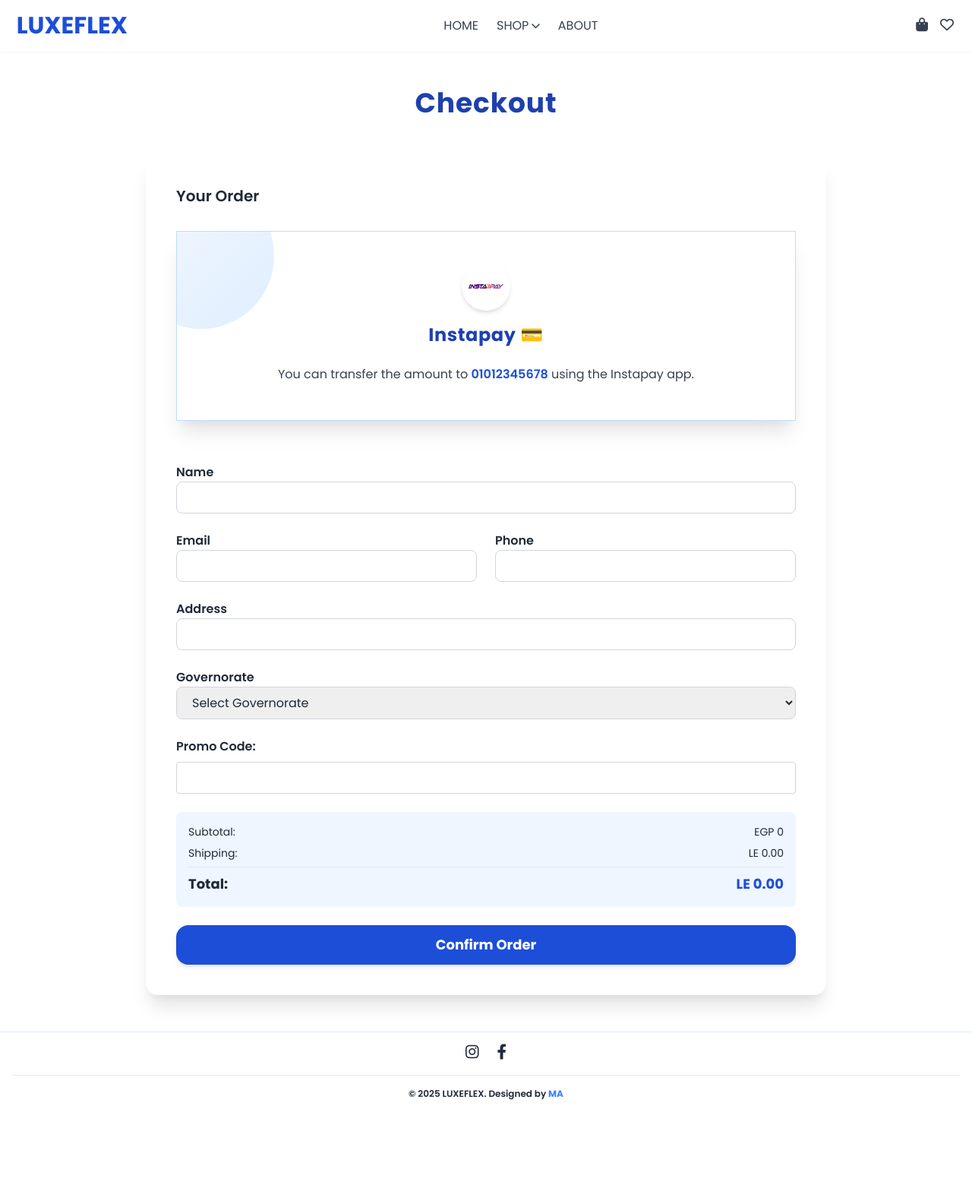
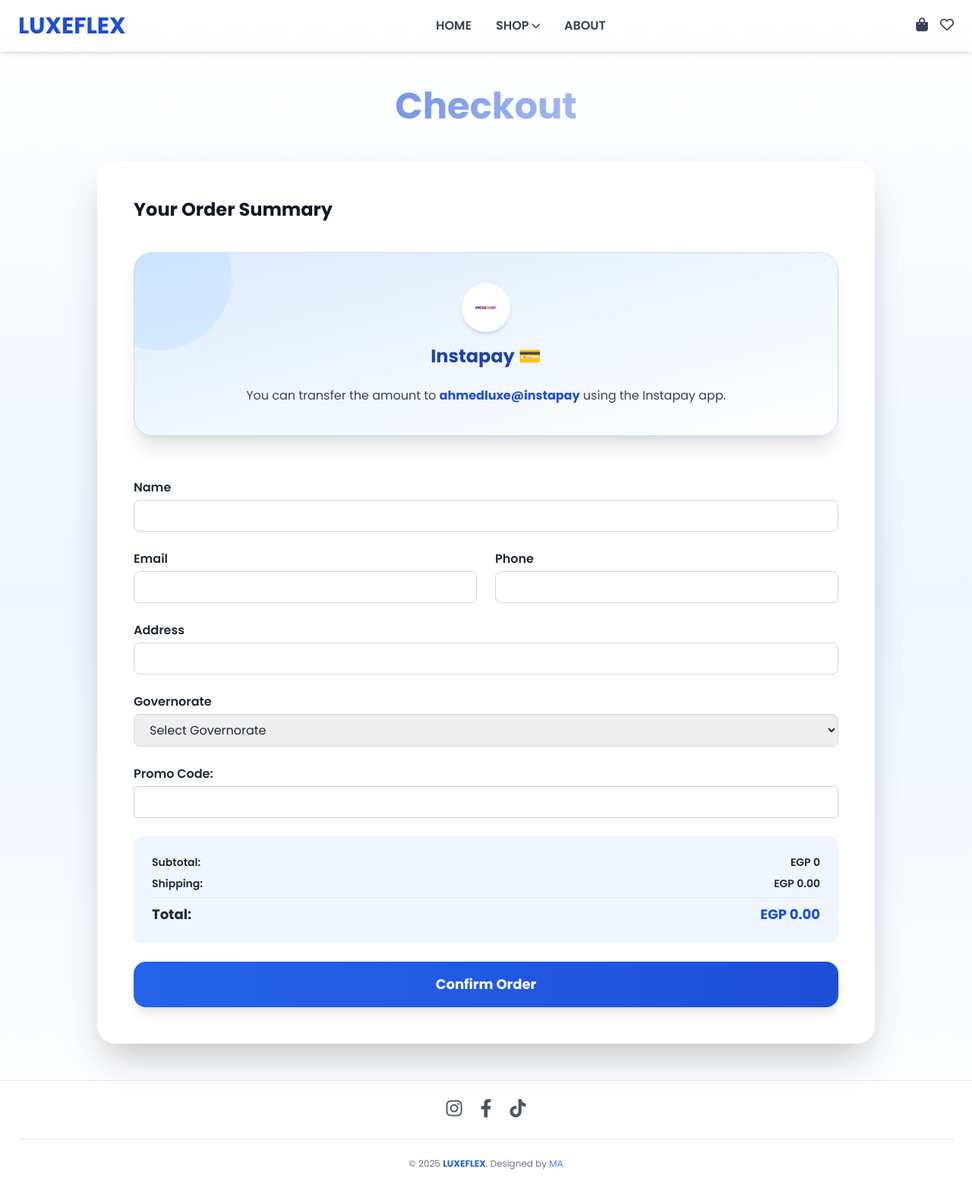
Before and after one commit to Mohanad-Ahmed-2002/ECOM-LUX, a Django app: page /checkout/ in a window 1280 px wide. Shown: the whole page at 76% size. Before the commit the page ends 1448 px from the top, so only its background shows below. Run offline with Django 5.2, Linux system fonts and the light colour scheme; data that the repository does not hold is empty; some libraries are stand-ins or nearby versions.

Commit message:
FINISH WEBSITE

```diff
--- a/store/templates/base.html
+++ b/store/templates/base.html
@@ -17,6 +17,7 @@
 
     <!-- AOS Animation -->
     <link href="https://unpkg.com/aos@2.3.1/dist/aos.css" rel="stylesheet">
+    <script src="https://unpkg.com/aos@2.3.1/dist/aos.js"></script>
 
     <!-- Alpine JS -->
     <script src="https://cdn.jsdelivr.net/npm/alpinejs@3.x.x/dist/cdn.min.js" defer></script>
@@ -24,91 +25,116 @@
     <!-- Animate.css -->
     <link rel="stylesheet" href="https://cdnjs.cloudflare.com/ajax/libs/animate.css/4.1.1/animate.min.css" />
 
-    <!-- AOS -->
-    <link href="https://unpkg.com/aos@2.3.1/dist/aos.css" rel="stylesheet" />
-    <script src="https://unpkg.com/aos@2.3.1/dist/aos.js"></script>
-    <script>
-        document.addEventListener("DOMContentLoaded", function () {
-            AOS.init();
-        });
-    </script>
-
-
-
-
     <style>
         body {
             font-family: 'Poppins', sans-serif;
         }
+
+        .glow-hover:hover {
+            text-shadow: 0 0 10px rgba(59, 130, 246, 0.8);
+        }
     </style>
+
+    <script>
+        document.addEventListener("DOMContentLoaded", function () {
+            AOS.init({ once: true });
+        });
+    </script>
 </head>
 
-<body class="text-gray-800 flex flex-col min-h-screen bg-white">
+<body class="text-gray-800 flex flex-col min-h-screen bg-gradient-to-b from-white via-blue-50 to-white">
 
     <!-- HEADER -->
-    <header class="bg-white/80 backdrop-blur-md shadow-sm sticky top-0 z-50">
+    <header class="bg-white/80 backdrop-blur-md shadow-md sticky top-0 z-50">
         <div class="container mx-auto px-6 py-4 flex justify-between items-center">
             <!-- Logo -->
-            <a href="{% url 'home' %}" class="text-3xl font-bold text-blue-700 animate-pulse">
+            <a href="{% url 'home' %}" class="text-3xl font-bold text-blue-700 glow-hover transition duration-300">
                 LUXEFLEX
             </a>
 
             <!-- Icons + Mobile Button -->
             <div class="flex items-center space-x-4 md:order-2">
-                <a href="{% url 'cart_detail' %}" class="text-gray-700 hover:text-blue-500 relative transition">
+                <a href="{% url 'cart_detail' %}"
+                    class="relative text-gray-700 hover:text-blue-500 transition duration-300">
                     <i class="fas fa-shopping-bag text-lg"></i>
                     {% if cart_item_count > 0 %}
-                    <span class="absolute -top-2 -right-2 text-xs bg-black text-white rounded-full px-1">
+                    <span class="absolute -top-2 -right-2 text-xs bg-black text-white rounded-full px-1 animate-bounce">
                         {{ cart_item_count }}
                     </span>
                     {% endif %}
-
                 </a>
-                <a href="{% url 'favorite' %}" class="text-gray-700 hover:text-blue-500 transition">
+                <a href="{% url 'favorite' %}" class="text-gray-700 hover:text-pink-500 transition duration-300">
                     <i class="far fa-heart text-lg"></i>
                 </a>
                 <button id="mobile-menu-btn" class="text-gray-700 md:hidden focus:outline-none">
-                    <i class="fas fa-bars text-xl"></i>
+                    <i class="fas fa-bars text-2xl"></i>
                 </button>
             </div>
 
             <!-- Navigation (Desktop) -->
-            <nav class="hidden md:flex space-x-6 text-gray-700 font-medium items-center md:order-1">
-                <a href="{% url 'home' %}" class="hover:text-blue-500 transition">HOME</a>
+            <nav class="hidden md:flex space-x-8 text-gray-700 font-semibold items-center md:order-1">
+                <a href="{% url 'home' %}" class="hover:text-blue-500 transition duration-300">HOME</a>
                 <div class="relative">
                     <button id="shop-toggle"
-                        class="hover:text-blue-500 flex items-center gap-1 font-medium focus:outline-none">
+                        class="hover:text-blue-500 flex items-center gap-1 font-semibold focus:outline-none">
                         SHOP <i class="fas fa-chevron-down text-xs"></i>
                     </button>
                     <div id="shop-menu"
                         class="absolute left-0 mt-2 w-40 bg-white border shadow-lg rounded-md opacity-0 scale-95 invisible transition-all duration-300 ease-out">
-                        <a href="{% url 'men_products' %}" class="block px-4 py-2 hover:bg-gray-100">MAN</a>
-                        <a href="{% url 'women_products' %}" class="block px-4 py-2 hover:bg-gray-100">WOMAN</a>
+                        <a href="{% url 'men_products' %}" class="block px-4 py-2 hover:bg-blue-50">MAN</a>
+                        <a href="{% url 'women_products' %}" class="block px-4 py-2 hover:bg-blue-50">WOMAN</a>
                     </div>
                 </div>
-                <a href="{% url 'about' %}" class="hover:text-blue-500 transition">ABOUT</a>
+                <a href="{% url 'about' %}" class="hover:text-blue-500 transition duration-300">ABOUT</a>
             </nav>
         </div>
 
         <!-- Mobile Menu -->
         <div id="mobile-menu" class="md:hidden hidden px-6 pb-4 animate-fade-in-down">
-            <a href="{% url 'home' %}" class="block py-2 text-gray-700 hover:text-blue-500">HOME</a>
+            <a href="{% url 'home' %}" class="block py-2 hover:text-blue-500">HOME</a>
             <div class="mt-2">
                 <button id="mobile-shop-toggle"
-                    class="w-full text-left flex justify-between items-center py-2 text-gray-700 hover:text-blue-500">
+                    class="w-full flex justify-between items-center py-2 hover:text-blue-500">
                     SHOP <i class="fas fa-chevron-down text-xs"></i>
                 </button>
                 <div id="mobile-shop-menu" class="ml-4 mt-1 hidden">
-                    <a href="{% url 'men_products' %}" class="block py-1 text-sm text-gray-600 hover:text-blue-500">MAN</a>
+                    <a href="{% url 'men_products' %}"
+                        class="block py-1 text-sm text-gray-600 hover:text-blue-500">MAN</a>
                     <a href="{% url 'women_products' %}"
                         class="block py-1 text-sm text-gray-600 hover:text-blue-500">WOMAN</a>
                 </div>
             </div>
-            <a href="{% url 'about' %}" class="block py-2 text-gray-700 hover:text-blue-500">ABOUT</a>
+            <a href="{% url 'about' %}" class="block py-2 hover:text-blue-500">ABOUT</a>
         </div>
     </header>
 
-    <!-- Script -->
+    {% block content %}{% endblock %}
+
+    <!-- Footer -->
+    <footer class="bg-white border-t border-blue-100 mt-auto">
+        <div class="container mx-auto px-6 py-6 text-center space-y-6">
+            <!-- Social -->
+            <div class="flex justify-center space-x-6 text-gray-600">
+                <a href="https://www.instagram.com/luxeflex2020?igsh=bm5tcGVwMTVwd2lh" target="_blank"
+                    class="hover:text-pink-500">
+                    <i class="fab fa-instagram text-2xl"></i>
+                </a>
+                <a href="https://www.facebook.com/luxeflexstore/" target="_blank" class="hover:text-blue-600">
+                    <i class="fab fa-facebook-f text-2xl"></i>
+                </a>
+                <a href="https://www.tiktok.com/@luxeflex2020?_t=ZS-8vquoikIzS4&_r=1/" target="_blank" class="hover:text-red-600">
+                    <i class="fa-brands fa-tiktok text-2xl"></i>
+                </a>
+            </div>
+            <hr class="border-blue-100">
+            <p class="text-xs text-gray-500">
+                &copy; 2025 <span class="font-bold text-blue-600">LUXEFLEX</span>. Designed by
+                <a href="https://my-portfolio-59ne.onrender.com/" target="_blank"
+                    class="text-blue-500 hover:underline">MA</a>
+            </p>
+        </div>
+    </footer>
+
     <script>
         const shopToggle = document.getElementById('shop-toggle');
         const shopMenu = document.getElementById('shop-menu');
@@ -117,7 +143,6 @@
         const mobileShopToggle = document.getElementById('mobile-shop-toggle');
         const mobileShopMenu = document.getElementById('mobile-shop-menu');
 
-        // Toggle desktop shop dropdown
         shopToggle.addEventListener('click', (e) => {
             e.stopPropagation();
             shopMenu.classList.toggle('opacity-0');
@@ -125,48 +150,20 @@
             shopMenu.classList.toggle('invisible');
         });
 
-        // Close shop menu when clicking outside
         document.addEventListener('click', (e) => {
             if (!shopToggle.contains(e.target) && !shopMenu.contains(e.target)) {
                 shopMenu.classList.add('opacity-0', 'scale-95', 'invisible');
             }
         });
 
-        // Toggle mobile menu
         mobileMenuBtn.addEventListener('click', () => {
             mobileMenu.classList.toggle('hidden');
         });
 
-        // Toggle mobile shop submenu
         mobileShopToggle.addEventListener('click', () => {
             mobileShopMenu.classList.toggle('hidden');
         });
     </script>
-
-    {% block content %}{% endblock %}
-
-    <!-- Footer -->
-    <footer class="bg-white border-t border-blue-100 mt-auto">
-        <div class="container mx-auto px-4 py-4 text-center space-y-4" >
-            <!-- Social -->
-            <div class="flex justify-center space-x-6 text-black-500">
-                <a href="https://www.instagram.com/luxeflex2020?igsh=bm5tcGVwMTVwd2lh" target="_blank"
-                    class="hover:text-pink-500">
-                    <i class="fab fa-instagram text-xl"></i>
-                </a>
-                <a href="https://www.facebook.com/luxeflexstore/" target="_blank" class="hover:text-blue-600">
-                    <i class="fab fa-facebook-f text-xl"></i>
-                </a>
-            </div>
-            <hr class="border-blue-100">
-            <p class="text-xs text-black-500 font-semibold">
-                &copy; 2025 LUXEFLEX. Designed by
-                <a href="https://my-portfolio-59ne.onrender.com/" target="_blank"
-                    class="text-blue-500 hover:underline font-bold">MA</a>
-            </p>
-        </div>
-    </footer>
-
 </body>
 
 </html>
--- a/store/templates/myapp/checkout.html
+++ b/store/templates/myapp/checkout.html
@@ -6,26 +6,27 @@
 {% block content %}
 
 {% for message in messages %}
-<div class="alert alert-{{ message.tags }}">
+<div
+    class="max-w-2xl mx-auto my-4 px-4 py-3 bg-green-100 text-green-800 font-semibold rounded-xl shadow-md animate__animated animate__fadeInDown">
     {{ message }}
 </div>
 {% endfor %}
 
 <section class="container mx-auto px-4 py-12">
     <h1
-        class="text-4xl font-extrabold text-center text-blue-800 mb-12 tracking-wide animate__animated animate__fadeInDown">
+        class="text-4xl sm:text-5xl font-extrabold bg-gradient-to-r from-blue-700 to-cyan-400 bg-clip-text text-transparent text-center mb-12 animate__animated animate__fadeInDown">
         Checkout
     </h1>
 
-    <div class="bg-white shadow-xl rounded-2xl p-6 md:p-10 max-w-4xl mx-auto">
-        <h2 class="text-xl font-semibold text-gray-800 mb-6">Your Order</h2>
+    <div class="bg-white shadow-2xl rounded-3xl p-8 md:p-12 max-w-5xl mx-auto animate__animated animate__fadeInUp">
+        <h2 class="text-2xl font-bold text-gray-900 mb-8">Your Order Summary</h2>
 
         <!-- Cart Items Summary -->
-        <div class="space-y-4 mb-8">
+        <div class="space-y-4 mb-10">
             {% for item in cart_items %}
-            <div class="flex justify-between items-center bg-gray-100 p-4 rounded-xl shadow-sm">
+            <div class="flex justify-between items-center bg-blue-50 p-4 rounded-xl shadow-sm">
                 <div>
-                    <p class="font-medium">{{ item.product.name }}</p>
+                    <p class="font-semibold">{{ item.product.name }}</p>
                     <p class="text-sm text-gray-500">Quantity: {{ item.quantity }}</p>
                 </div>
                 <p class="font-bold text-blue-700">EGP {{ item.total_price }}</p>
@@ -33,54 +34,49 @@
             {% endfor %}
         </div>
 
-        <!-- Instapay Payment Info Card -->
-        <div class="relative bg-white border border-blue-200 text-center p-10 rounded-[2rem] shadow-xl mb-14 overflow-hidden">
-            <div
-                class="absolute -top-16 -left-16 w-48 h-48 bg-gradient-to-br from-blue-100 to-blue-300 rounded-full opacity-30 blur-3xl">
+        <!-- Instapay Payment Info -->
+        <div
+            class="relative bg-gradient-to-br from-blue-100 via-blue-50 to-white border border-blue-200 p-10 rounded-3xl shadow-xl mb-14 overflow-hidden">
+            <div class="absolute -top-16 -left-16 w-48 h-48 bg-blue-300 rounded-full opacity-20 blur-3xl"></div>
+
+            <div class="text-center mb-6">
+                <div class="mx-auto w-16 h-16 bg-white rounded-full shadow-md flex items-center justify-center">
+                    <img src="/static/instapay.png" alt="Instapay Logo" class="w-10">
+                </div>
+                <h3 class="mt-4 text-2xl font-extrabold text-blue-800">Instapay 💳</h3>
             </div>
 
-            <div class="mb-6">
-                <div class="mx-auto w-16 h-16 bg-white rounded-full shadow-md flex items-center justify-center overflow-hidden">
-                    <img src="/static/instapay.png" alt="Instapay Logo" class="w-full">
-                </div>
-                <h3 class="mt-4 text-2xl font-extrabold text-blue-800 tracking-wide">Instapay 💳</h3>
-            </div>
-
-            <p class="text-base text-gray-700 mb-2">
+            <p class="text-base text-gray-700 text-center">
                 You can transfer the amount to
-                <span class="font-semibold text-blue-700">01012345678</span> using the Instapay app.
+                <span class="font-bold text-blue-700">ahmedluxe@instapay</span> using the Instapay app.
             </p>
-
         </div>
 
-
-
-
-        <!-- Form -->
+        <!-- Checkout Form -->
         <form method="POST" class="grid gap-6 md:grid-cols-2">
             {% csrf_token %}
             <div class="col-span-full">
-                <label class="font-semibold">Name</label>
+                <label class="font-semibold mb-1 block">Name</label>
                 {{ form.name|add_class:"w-full border border-gray-300 rounded-lg px-4 py-2" }}
             </div>
 
             <div>
-                <label class="font-semibold">Email</label>
+                <label class="font-semibold mb-1 block">Email</label>
                 {{ form.email|add_class:"w-full border border-gray-300 rounded-lg px-4 py-2" }}
             </div>
 
             <div>
-                <label class="font-semibold">Phone</label>
+                <label class="font-semibold mb-1 block">Phone</label>
                 {{ form.phone|add_class:"w-full border border-gray-300 rounded-lg px-4 py-2" }}
             </div>
 
             <div class="col-span-full">
-                <label class="font-semibold">Address</label>
+                <label class="font-semibold mb-1 block">Address</label>
                 {{ form.address|add_class:"w-full border border-gray-300 rounded-lg px-4 py-2" }}
             </div>
 
             <div class="col-span-full">
-                <label class="font-semibold">Governorate</label>
+                <label class="font-semibold mb-1 block">Governorate</label>
                 <select name="government" id="government" onchange="updateTotals()"
                     class="w-full border border-gray-300 px-4 py-2 rounded-lg">
                     <option value="">Select Governorate</option>
@@ -90,17 +86,17 @@
                 </select>
             </div>
 
-            <div class="col-span-full space-y-2">
-                <label for="promo_code" class="font-semibold">Promo Code:</label>
+            <div class="col-span-full">
+                <label for="promo_code" class="font-semibold mb-1 block">Promo Code:</label>
                 <input type="text" name="promo_code" id="promo_code"
                     class="w-full border border-gray-300 p-2 rounded focus:outline-none focus:ring focus:ring-black">
             </div>
 
             <!-- Totals -->
-            <div class="col-span-full bg-blue-50 p-4 rounded-lg space-y-2 text-sm text-gray-800 font-medium">
+            <div class="col-span-full bg-blue-50 p-6 rounded-xl space-y-2 text-sm text-gray-800 font-semibold">
                 <p>Subtotal: <span id="subtotal" class="float-right">EGP {{ subtotal }}</span></p>
                 <p>Shipping: <span id="shipping" class="float-right">EGP {{ shipping_fee }}</span></p>
-                <p id="discount" class="text-lg font-semibold text-green-700 hidden"></p>
+                <p id="discount" class="text-green-700 font-bold hidden"></p>
                 <hr>
                 <p class="text-lg font-bold">Total: <span id="total" class="float-right text-blue-700">EGP {{
                         grand_total }}</span></p>
@@ -109,12 +105,12 @@
             <div class="col-span-full flex justify-end">
                 <button type="submit"
                     onclick="this.disabled = true; this.innerHTML = '<i class=\'fas fa-spinner fa-spin mr-2\'></i> Processing...'; this.form.submit();"
-                    class="bg-blue-700 hover:bg-blue-800 text-white px-8 py-3 rounded-2xl font-bold text-lg shadow-md transition-all w-full text-center">
+                    class="w-full bg-gradient-to-r from-blue-600 to-blue-700 hover:scale-105 text-white py-4 rounded-2xl font-bold text-lg shadow-lg transition-all duration-300">
                     Confirm Order
                 </button>
-
             </div>
         </form>
+
     </div>
 </section>
 
@@ -127,8 +123,8 @@
         let discount = parseFloat(document.getElementById('discount')?.dataset.amount || 0);
         let total = subtotal - discount + shippingFee;
 
-        document.getElementById('shipping').innerText = 'LE ' + shippingFee.toFixed(2);
-        document.getElementById('total').innerText = 'LE ' + total.toFixed(2);
+        document.getElementById('shipping').innerText = 'EGP ' + shippingFee.toFixed(2);
+        document.getElementById('total').innerText = 'EGP ' + total.toFixed(2);
     }
 
     document.getElementById('promo_code').addEventListener('input', function () {
@@ -143,7 +139,7 @@
                     const discountElem = document.getElementById('discount');
 
                     if (data.valid) {
-                        discountElem.innerHTML = `Discount: <span class="font-bold">- LE ${data.discount.toFixed(2)}</span>`;
+                        discountElem.innerHTML = `Discount: <span class="font-bold">-EGP ${data.discount.toFixed(2)}</span>`;
                         discountElem.dataset.amount = data.discount;
                         discountElem.classList.remove('hidden');
                         updateTotals();
```
Also changed, not shown: store/templates/dashboard/order_detail.html (+32 -22 lines), store/templates/dashboard/orders_list.html (+40 -28 lines), store/templates/myapp/about.html (+32 -32 lines), store/templates/myapp/cart_detail.html (+29 -25 lines), store/templates/myapp/favorite.html (+18 -17 lines), store/templates/myapp/home.html (+15 -17 lines), store/templates/myapp/man.html (+7 -6 lines), store/templates/myapp/my_orders.html (deleted, +0 -43 lines), store/templates/myapp/order_success.html (+28 -30 lines), store/templates/myapp/woman.html (+8 -6 lines), store/migrations/0011_product_image2.py (added), store/migrations/0012_remove_product_image2.py (added).
